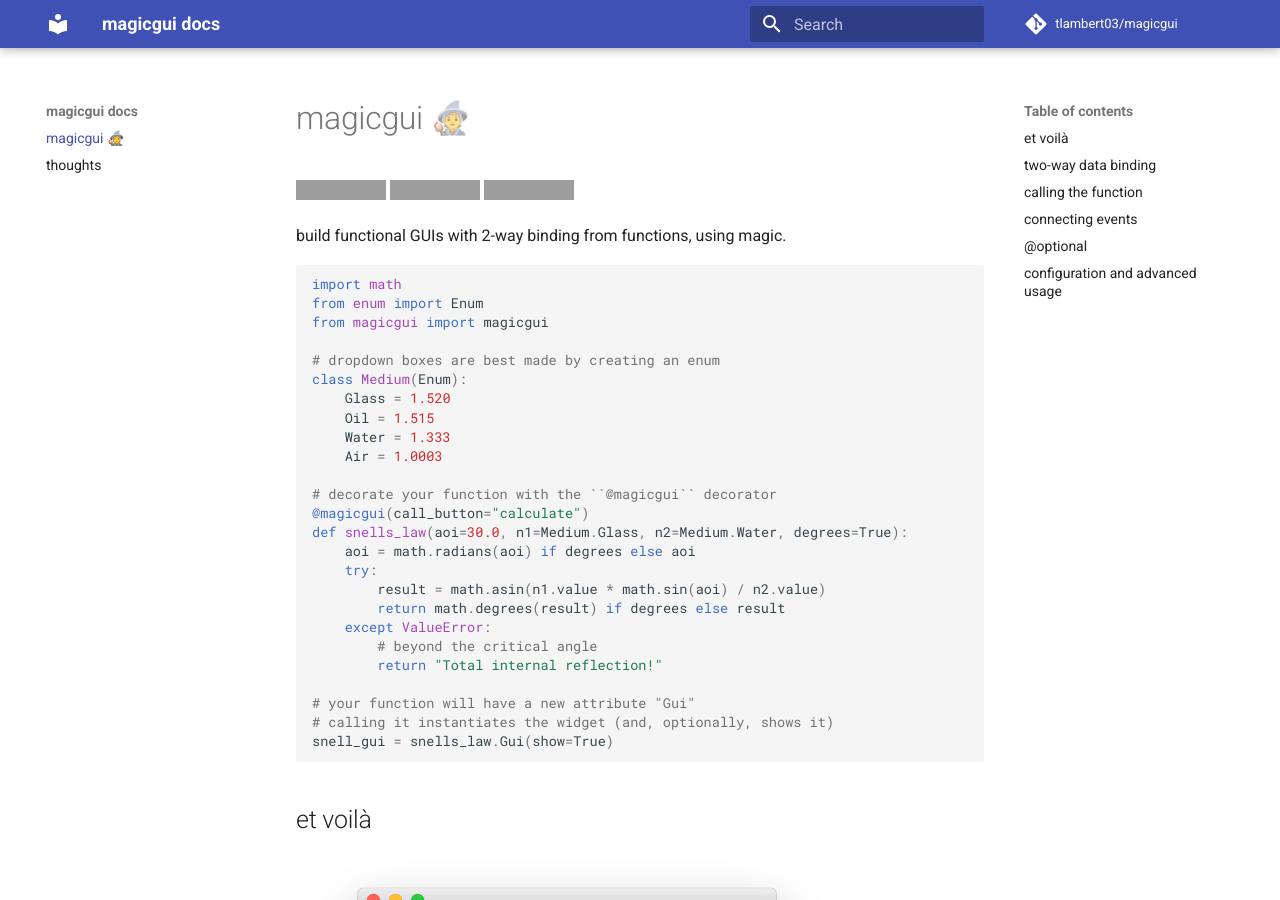
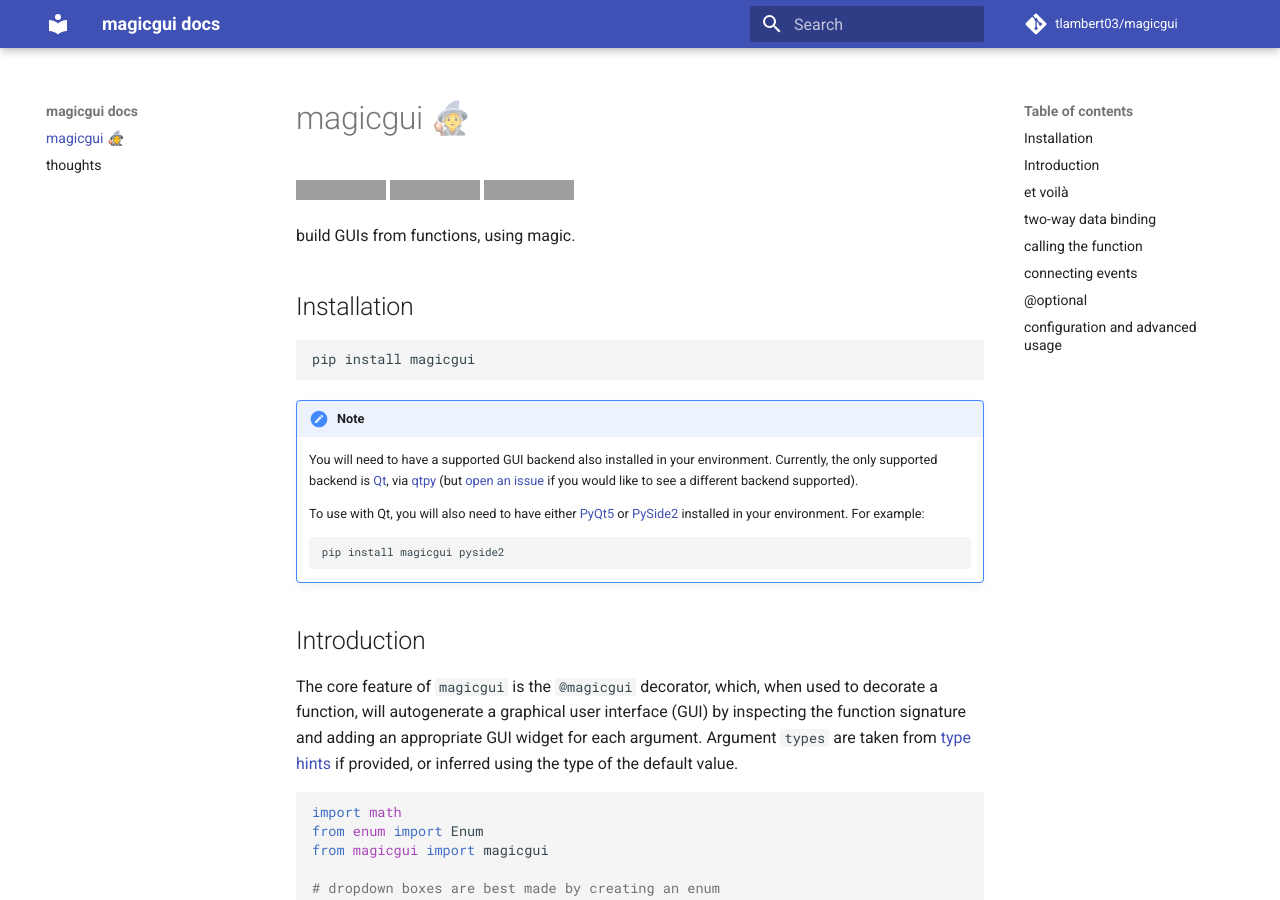
Before and after one commit to pyapp-kit/magicgui, an MkDocs documentation site: the page built from docs/index.md, in a window 1280 px wide and 900 px high. Built offline with MkDocs 1.6.1 and Material for MkDocs 9.7.7, drawn with Linux system fonts in a browser that asks for light colours; comment, search, counter and statistics services are not loaded; grey boxes are pictures that could not be loaded.

Commit message:
more docs

````diff
--- a/docs/index.md
+++ b/docs/index.md
@@ -4,7 +4,37 @@
 [![Version](https://img.shields.io/pypi/v/magicgui.svg)](https://pypi.python.org/pypi/magicgui)
 [![Python Version](https://img.shields.io/pypi/pyversions/magicgui.svg)](https://python.org)
 
-build functional GUIs with 2-way binding from functions, using magic.
+build GUIs from functions, using magic.
+
+## Installation
+
+```shell
+pip install magicgui
+```
+
+!!! note
+    You will need to have a supported GUI backend also installed in your environment.
+    Currently, the only supported backend is [Qt](https://www.qt.io/), via
+    [qtpy](https://github.com/spyder-ide/qtpy) (but [open an
+    issue](https://github.com/tlambert03/magicgui/issues) if you would like to see a
+    different backend supported).
+
+    To use with Qt, you will also need to have either
+    [PyQt5](https://pypi.org/project/PyQt5/) or
+    [PySide2](https://pypi.org/project/PySide2/) installed in your environment. For
+    example:
+
+    ```shell
+    pip install magicgui pyside2
+    ```
+
+## Introduction
+
+The core feature of `magicgui` is the `@magicgui` decorator, which, when used to decorate
+a function, will autogenerate a graphical user interface (GUI) by inspecting the function
+signature and adding an appropriate GUI widget for each argument.  Argument
+`types` are taken from [type hints](https://docs.python.org/3/library/typing.html) if
+provided, or inferred using the type of the  default value.
 
 ```python
 import math
````
